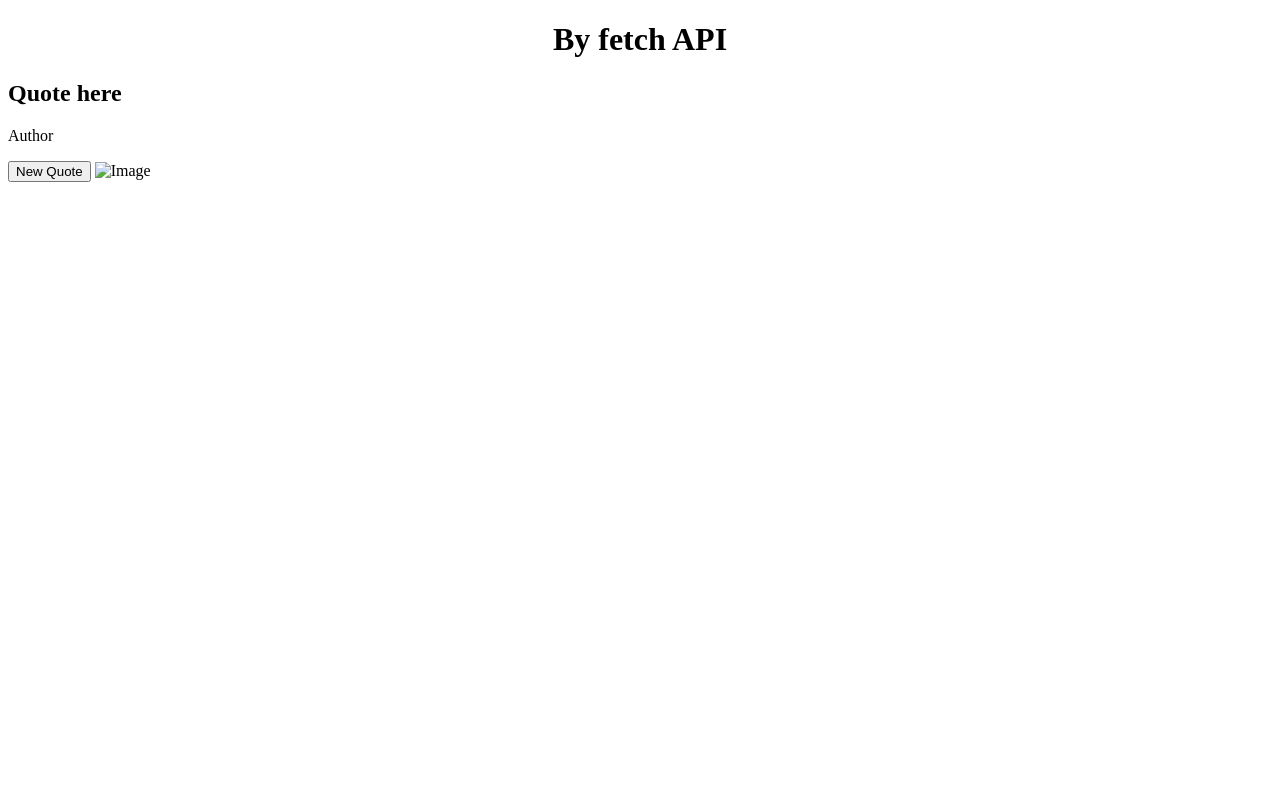
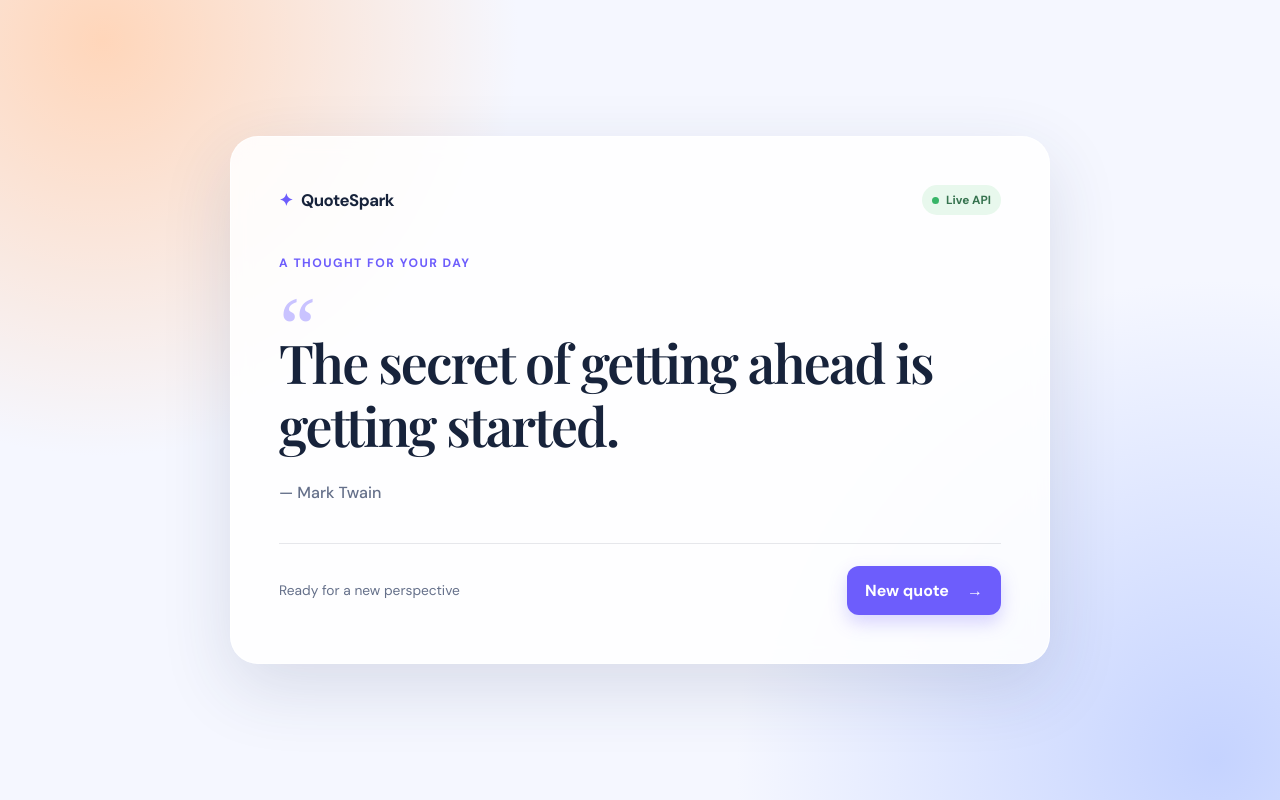
Before and after one commit to satishje62-sys/by_fetchAPI, a plain HTML site: page index.html in a window 1280 px wide. Drawn offline with nearby package versions, Linux system fonts and the light colour scheme; a web font is replaced by a local one.

Commit message:
Build QuoteSpark random quote generator

```diff
--- a/index.html
+++ b/index.html
@@ -1,31 +1,44 @@
 <!DOCTYPE html>
-<html>
-<head>
-  <title>By .Then</title>
-</head>
-<body>
-<h1 style="text-align: center;">By fetch API</h1>
-  <h2 id="quote">Quote here</h2>
-  <p id="author">Author</p>
+<html lang="en">
+  <head>
+    <meta charset="UTF-8" />
+    <meta name="viewport" content="width=device-width, initial-scale=1.0" />
+    <meta name="description" content="A random quote generator powered by Fetch API." />
+    <title>QuoteSpark — Random Quote Generator</title>
+    <link rel="preconnect" href="https://fonts.googleapis.com" />
+    <link rel="preconnect" href="https://fonts.gstatic.com" crossorigin />
+    <link href="https://fonts.googleapis.com/css2?family=DM+Sans:wght@400;500;600;700&family=Playfair+Display:ital,wght@0,600;0,700;1,600&display=swap" rel="stylesheet" />
+    <link rel="stylesheet" href="style.css" />
+  </head>
+  <body>
+    <main class="page-shell">
+      <section class="quote-card" aria-labelledby="page-title">
+        <div class="card-topline">
+          <a class="brand" href="./" aria-label="QuoteSpark home">
+            <span class="brand-mark">✦</span>
+            QuoteSpark
+          </a>
+          <span class="api-badge"><span></span> Live API</span>
+        </div>
 
-  <button onclick="newQuote()">New Quote</button>
+        <div class="quote-content">
+          <p class="eyebrow">A thought for your day</p>
+          <div class="quote-mark" aria-hidden="true">“</div>
+          <blockquote id="quote" aria-live="polite">
+            The secret of getting ahead is getting started.
+          </blockquote>
+          <p id="author" class="author">— Mark Twain</p>
+        </div>
 
-<img src="by.then.png" alt="Image" width="300">
-
-
-  <script>
-    function newQuote() {
-      fetch('https://api.quotable.io/random')
-        .then(response => response.json())
-        .then(data => {
-          document.getElementById('quote').textContent = data.content;
-          document.getElementById('author').textContent = data.author;
-        })
-        .catch(error => {
-          console.log("Error:", error);
-        });
-    }
-  </script>
-
-</body>
+        <div class="card-footer">
+          <p id="status" class="status" role="status">Ready for a new perspective</p>
+          <button id="new-quote" type="button">
+            <span class="button-text">New quote</span>
+            <span aria-hidden="true">→</span>
+          </button>
+        </div>
+      </section>
+    </main>
+    <script src="script.js"></script>
+  </body>
 </html>
--- /dev/null
+++ b/script.js
@@ -0,0 +1,29 @@
+const quoteElement = document.querySelector('#quote');
+const authorElement = document.querySelector('#author');
+const newQuoteButton = document.querySelector('#new-quote');
+const statusElement = document.querySelector('#status');
+const quoteCard = document.querySelector('.quote-card');
+
+async function getNewQuote() {
+  newQuoteButton.disabled = true;
+  quoteCard.classList.add('is-loading');
+  statusElement.textContent = 'Finding a fresh quote…';
+
+  try {
+    const response = await fetch('https://dummyjson.com/quotes/random');
+    if (!response.ok) throw new Error('Quote service unavailable');
+
+    const data = await response.json();
+    quoteElement.textContent = data.quote;
+    authorElement.textContent = `— ${data.author}`;
+    statusElement.textContent = 'A new perspective, just for you';
+  } catch (error) {
+    statusElement.textContent = 'Could not load a quote. Please try again.';
+    console.error(error);
+  } finally {
+    newQuoteButton.disabled = false;
+    quoteCard.classList.remove('is-loading');
+  }
+}
+
+newQuoteButton.addEventListener('click', getNewQuote);
--- /dev/null
+++ b/style.css
@@ -0,0 +1,66 @@
+:root {
+  --ink: #17233b;
+  --muted: #65708a;
+  --purple: #6d5dfc;
+  --purple-dark: #5545e8;
+  --line: rgba(25, 37, 63, 0.1);
+}
+
+* { box-sizing: border-box; }
+
+body {
+  min-height: 100vh;
+  margin: 0;
+  display: grid;
+  place-items: center;
+  padding: 24px;
+  color: var(--ink);
+  font-family: "DM Sans", sans-serif;
+  background:
+    radial-gradient(circle at 8% 5%, #ffd6ba 0, transparent 26rem),
+    radial-gradient(circle at 95% 95%, #c5d3ff 0, transparent 30rem),
+    #f5f7ff;
+}
+
+.page-shell { width: min(100%, 820px); }
+
+.quote-card {
+  min-height: 510px;
+  padding: clamp(24px, 5vw, 48px);
+  display: flex;
+  flex-direction: column;
+  border: 1px solid rgba(255, 255, 255, 0.75);
+  border-radius: 28px;
+  background: rgba(255, 255, 255, 0.86);
+  box-shadow: 0 24px 70px rgba(42, 54, 100, 0.14);
+  backdrop-filter: blur(10px);
+}
+
+.card-topline, .card-footer { display: flex; align-items: center; justify-content: space-between; gap: 16px; }
+.brand { color: var(--ink); font-size: 1.05rem; font-weight: 700; text-decoration: none; letter-spacing: -0.03em; }
+.brand-mark { color: var(--purple); margin-right: 5px; }
+.api-badge { display: inline-flex; align-items: center; gap: 7px; padding: 7px 10px; color: #36734f; border-radius: 100px; font-size: .74rem; font-weight: 700; background: #e8f8ed; }
+.api-badge span { width: 7px; height: 7px; border-radius: 50%; background: #38b568; }
+
+.quote-content { flex: 1; display: flex; flex-direction: column; justify-content: center; padding: 40px 0; }
+.eyebrow { margin: 0 0 18px; color: var(--purple); font-size: .76rem; font-weight: 700; letter-spacing: .12em; text-transform: uppercase; }
+.quote-mark { height: 42px; color: #c9c3ff; font-family: Georgia, serif; font-size: 5rem; line-height: .9; }
+blockquote { max-width: 680px; margin: 0; font-family: "Playfair Display", Georgia, serif; font-size: clamp(2rem, 4.6vw, 3.35rem); font-weight: 600; line-height: 1.16; letter-spacing: -0.035em; }
+.author { margin: 26px 0 0; color: var(--muted); font-size: 1rem; font-weight: 500; }
+
+.card-footer { padding-top: 22px; border-top: 1px solid var(--line); }
+.status { margin: 0; color: var(--muted); font-size: .86rem; }
+button { display: inline-flex; align-items: center; justify-content: center; gap: 18px; min-width: 150px; border: 0; border-radius: 12px; padding: 14px 18px; color: white; cursor: pointer; font: inherit; font-weight: 700; background: var(--purple); box-shadow: 0 8px 18px rgba(109, 93, 252, .26); transition: transform .2s ease, background .2s ease; }
+button:hover { background: var(--purple-dark); transform: translateY(-2px); }
+button:focus-visible { outline: 3px solid #a8a0ff; outline-offset: 3px; }
+button:disabled { cursor: wait; opacity: .75; transform: none; }
+
+.is-loading blockquote, .is-loading .author { opacity: .45; }
+blockquote, .author { transition: opacity .18s ease; }
+
+@media (max-width: 520px) {
+  body { padding: 14px; }
+  .quote-card { min-height: 510px; border-radius: 22px; }
+  .card-footer { align-items: stretch; flex-direction: column; }
+  button { width: 100%; }
+}
```
Also changed, not shown: assets/images/by .then.png (deleted), 1 other file.
